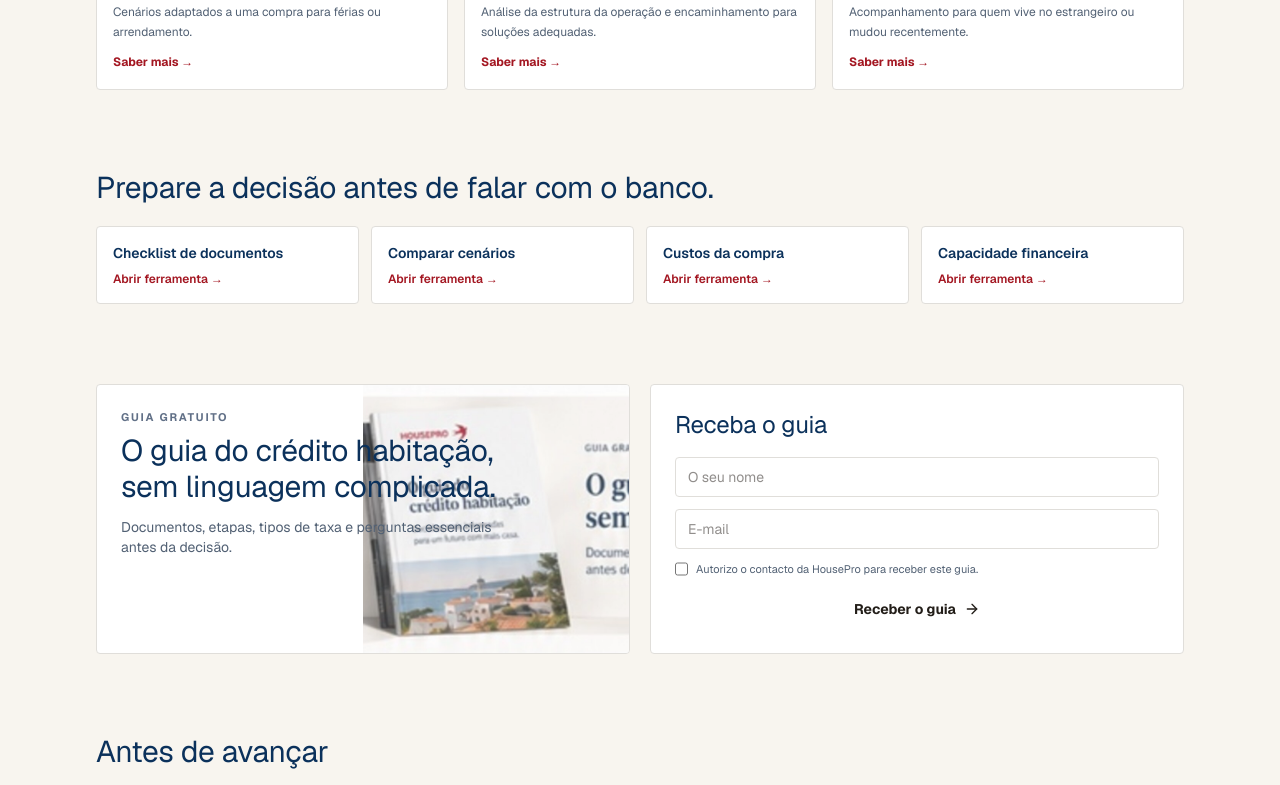
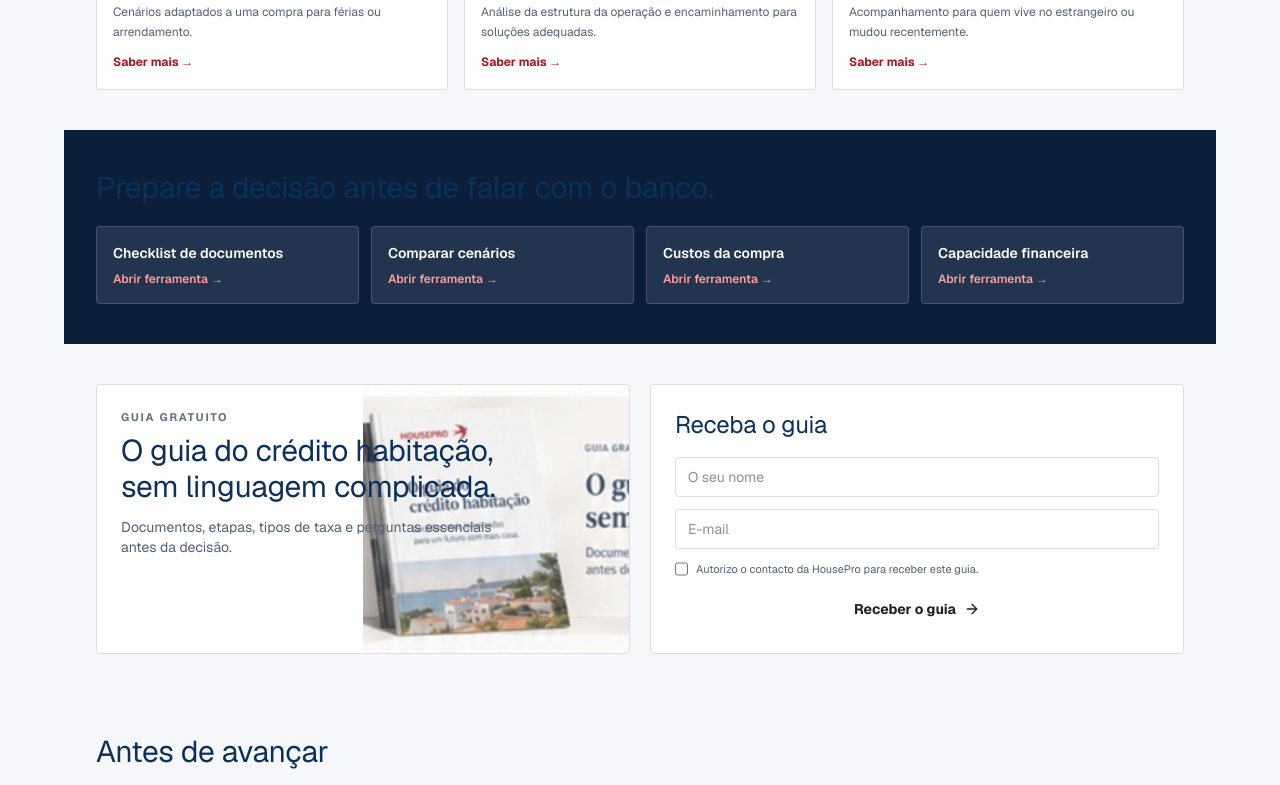
Before and after one commit to rsivales/housepro, a Next.js app: page /credito in a window 1280 px wide. Shown: the part 1520-2305 px from the top of the page. Built offline with nearby package versions, Linux system fonts and the light colour scheme; no server answers.

Commit message:
fix: align credit landing brand and conversion paths

```diff
--- a/src/components/credito/credit-landing.tsx
+++ b/src/components/credito/credit-landing.tsx
@@ -113,7 +113,7 @@ export function CreditLanding() {
           </div>
         </div>
       </section>
-      <main className="bg-[#f8f5ef]">
+      <main className="bg-[#f5f7fa]">
         <section className="mx-auto max-w-6xl px-5 py-7 sm:px-8">
           <h2 className="font-display text-2xl text-[#0b315b]">
             Comece pelo seu objetivo.
@@ -221,7 +221,11 @@ export function CreditLanding() {
               </div>
             </dl>
             <button
-              onClick={() => setStep((current) => Math.min(4, current + 1))}
+              onClick={() =>
+                document
+                  .getElementById("contacto-credito")
+                  ?.scrollIntoView({ behavior: "smooth" })
+              }
               className="hp-btn-red mt-6 flex min-h-11 w-full items-center justify-center gap-2 rounded-lg text-sm font-bold"
             >
               Continuar simulação <ArrowRight className="size-4" />
@@ -261,7 +265,7 @@ export function CreditLanding() {
                     {d as string}
                   </p>
                   <a
-                    href="#simular"
+                    href="#contacto-credito"
                     className="mt-3 inline-flex text-xs font-bold text-[#a31621]"
                   >
                     Saber mais →
@@ -271,7 +275,7 @@ export function CreditLanding() {
             ))}
           </div>
         </section>
-        <section className="mx-auto max-w-6xl px-5 py-10 sm:px-8">
+        <section className="mx-auto max-w-6xl bg-[#0b1f3a] px-5 py-10 text-white sm:px-8">
           <h2 className="font-display text-3xl text-[#0b315b]">
             Prepare a decisão antes de falar com o banco.
           </h2>
@@ -285,10 +289,10 @@ export function CreditLanding() {
               <a
                 key={x}
                 href="#simular"
-                className="rounded border bg-white p-4 text-sm font-semibold text-[#0b315b]"
+                className="rounded border border-white/15 bg-white/10 p-4 text-sm font-semibold text-white"
               >
                 {x}
-                <span className="mt-2 block text-xs text-[#a31621]">
+                <span className="mt-2 block text-xs text-[#ff9ca2]">
                   Abrir ferramenta →
                 </span>
               </a>
@@ -315,7 +319,11 @@ export function CreditLanding() {
               </p>
             </div>
           </div>
-          <form className="rounded border bg-white p-6" onSubmit={requestGuide}>
+          <form
+            id="contacto-credito"
+            className="rounded border bg-white p-6"
+            onSubmit={requestGuide}
+          >
             <h2 className="font-display text-2xl text-[#0b315b]">
               Receba o guia
             </h2>
```
